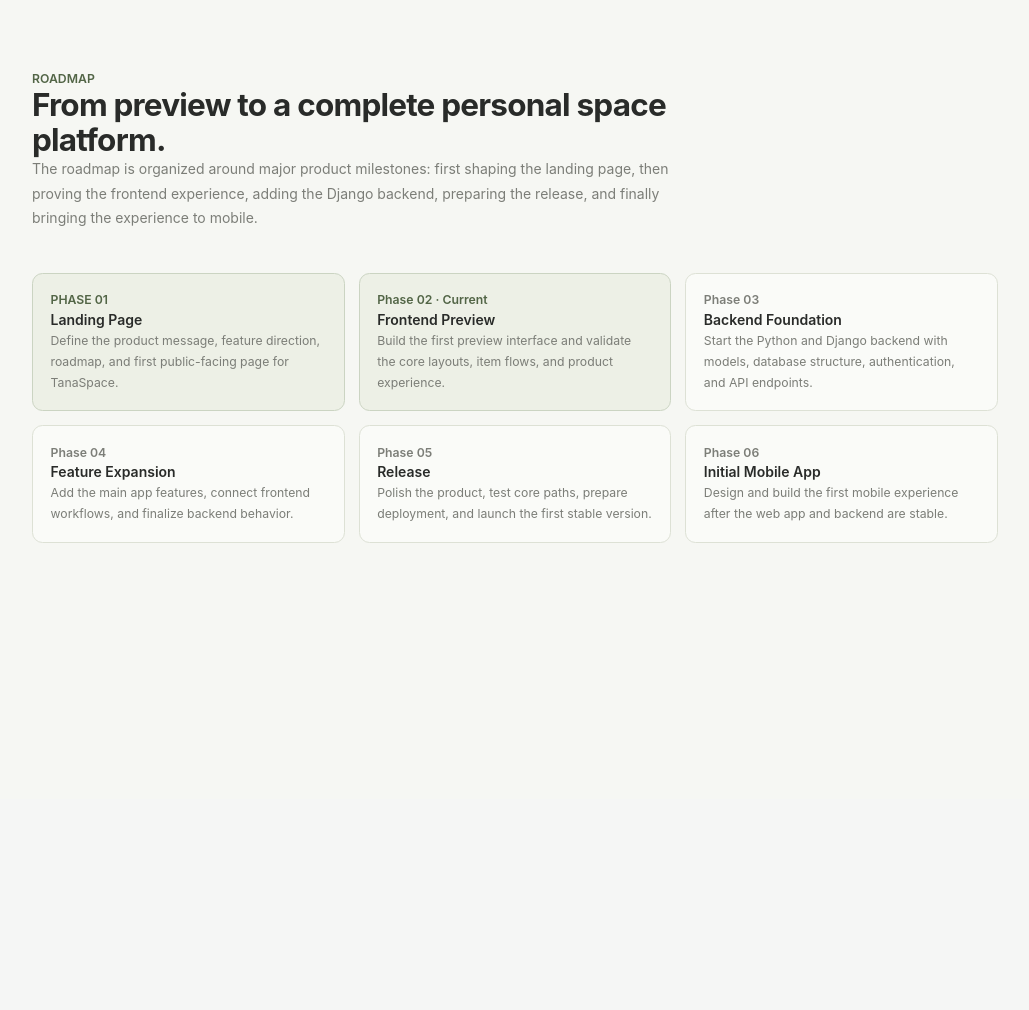
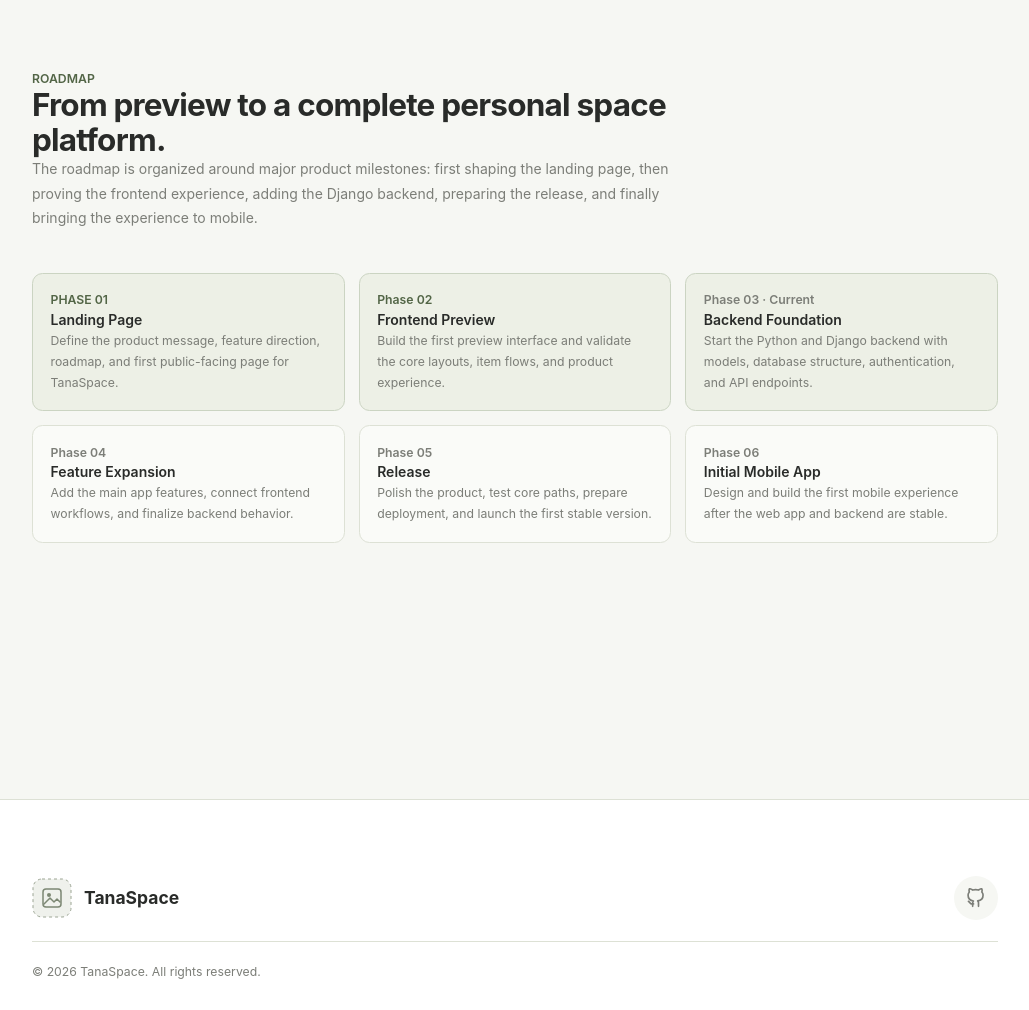
Before and after one commit to keruji/TanaSpace, a Django app: page / in a window 1280 px wide. Shown: the part 2494-3504 px from the top of the page, without its empty margins (125-1154 px from the left). Before the commit the page ends 3037 px from the top, so only its background shows below. Run offline with Django 5.2, Linux system fonts and the light colour scheme; style sheets or scripts are compiled from the project's sources.

Commit message:
feat: improve landing page animations and add footer (#26)

```diff
--- a/src/style.css
+++ b/src/style.css
@@ -130,10 +130,104 @@ article.bg-slate-950 { background-color: var(--landing-quiet); }
   }
 
   html.landing-page main > section {
-    height: calc(100svh - var(--sticky-offset));
     min-height: calc(100svh - var(--sticky-offset));
-    scroll-margin-top: var(--sticky-offset);
     scroll-snap-align: start;
-    scroll-snap-stop: always;
   }
 }
+
+.scroll-reveal-line {
+  display: block;
+}
+
+.scroll-reveal-ready > .scroll-reveal-line,
+[data-scroll-reveal="element"].scroll-reveal-ready {
+  opacity: 0;
+  transform: translateY(6px);
+  transition: opacity 0.7s ease-out, transform 0.7s ease-out;
+  transition-delay: var(--reveal-delay, 0s);
+}
+
+.scroll-reveal-ready.is-revealed > .scroll-reveal-line,
+[data-scroll-reveal="element"].scroll-reveal-ready.is-revealed,
+[data-scroll-reveal="element"].scroll-reveal-ready:focus-within {
+  opacity: 1;
+  transform: translateY(0);
+}
+
+@media (prefers-reduced-motion: reduce) {
+  html.landing-page {
+    scroll-behavior: auto;
+  }
+
+  .scroll-reveal-ready > .scroll-reveal-line,
+  [data-scroll-reveal="element"].scroll-reveal-ready {
+    opacity: 1;
+    transform: none;
+    transition: none;
+  }
+}
+
+.landing-footer {
+  padding: clamp(3rem, 6vw, 6rem) 1.5rem 2rem;
+  border-top: 1px solid var(--landing-line);
+  background: var(--landing-surface);
+}
+
+.landing-footer-inner {
+  display: flex;
+  align-items: center;
+  justify-content: space-between;
+  flex-wrap: wrap;
+  gap: 1.5rem;
+  max-width: 69rem;
+  margin-inline: auto;
+  padding-bottom: 1.5rem;
+  border-bottom: 1px solid var(--landing-line);
+}
+
+.landing-footer-copyright {
+  max-width: 69rem;
+  margin: 1.5rem auto 0;
+  color: var(--landing-muted);
+  font-size: 0.875rem;
+  line-height: 1.5;
+}
+
+.landing-footer-brand {
+  color: var(--landing-text);
+  font-size: 1.25rem;
+  font-weight: 700;
+}
+
+.landing-footer-brand .brand-logo {
+  width: 40px;
+  height: 40px;
+}
+
+.landing-footer-github {
+  display: inline-flex;
+  align-items: center;
+  justify-content: center;
+  width: 44px;
+  height: 44px;
+  border-radius: 50%;
+  background: var(--landing-soft);
+  color: var(--landing-muted);
+  transition: background-color 150ms ease, color 150ms ease;
+}
+
+.landing-footer-github:hover {
+  background: var(--landing-accent-soft);
+  color: var(--landing-accent-text);
+}
+
+.landing-footer a:focus-visible {
+  outline: 3px solid var(--landing-accent-text);
+  outline-offset: 4px;
+}
+
+@media (min-width: 1024px) and (min-height: 760px) {
+  .landing-footer {
+    scroll-snap-align: end;
+  }
+}
--- a/templates/landing.html
+++ b/templates/landing.html
@@ -68,25 +68,25 @@
   <main>
     <section class="mx-auto grid max-w-6xl items-center gap-12 px-6 py-20 lg:grid-cols-2">
       <div>
-        <p
+        <p data-scroll-reveal="element"
           class="mb-4 inline-flex rounded-full border border-indigo-400/30
             bg-indigo-400/10 px-3 py-1 text-sm text-indigo-300"
         >
           Inventory, reminders, and planning in one place
         </p>
 
-        <h1 class="max-w-2xl text-5xl font-bold tracking-tight sm:text-6xl">
+        <h1 data-scroll-reveal class="max-w-2xl text-5xl font-bold tracking-tight sm:text-6xl">
           Keep track of what you own and what comes next.
         </h1>
 
-        <p class="mt-6 max-w-xl text-lg leading-8 text-slate-400">
+        <p data-scroll-reveal class="mt-6 max-w-xl text-lg leading-8 text-slate-400">
           TanaSpace helps you record items, remember expirations and
           warranties, plan grocery runs, save recipes, and organize
           future builds without scattering details across notes and
           spreadsheets.
         </p>
 
-        <div class="mt-8 flex flex-wrap gap-4">
+        <div data-scroll-reveal="element" class="mt-8 flex flex-wrap gap-4">
           <form method="post" action="{% url 'accounts:demo' %}">
             {% csrf_token %}
             <button type="submit"
@@ -106,14 +106,14 @@
         </div>
       </div>
 
-      <div class="rounded-3xl border border-slate-800 bg-slate-900 p-6 shadow-2xl shadow-indigo-950/40">
+      <div data-scroll-reveal="element" class="rounded-3xl border border-slate-800 bg-slate-900 p-6 shadow-2xl shadow-indigo-950/40">
         <div class="mb-6 flex items-center justify-between">
           <div>
-            <p class="font-semibold">
+            <p data-scroll-reveal class="font-semibold">
               Today in TanaSpace
             </p>
 
-            <p class="text-sm text-slate-400">
+            <p data-scroll-reveal class="text-sm text-slate-400">
               4 active lists and reminders
             </p>
           </div>
@@ -125,52 +125,52 @@
         </div>
 
         <div class="grid grid-cols-2 gap-4 sm:grid-cols-3">
-          <article class="preview-item-card aspect-[3/4] rounded-xl p-4">
-            <p class="text-sm font-semibold">
+          <article data-scroll-reveal="element" class="preview-item-card aspect-[3/4] rounded-xl p-4">
+            <p data-scroll-reveal class="text-sm font-semibold">
               Laptop Warranty
             </p>
 
-            <p class="preview-item-meta mt-2 text-xs">
+            <p data-scroll-reveal class="preview-item-meta mt-2 text-xs">
               42 days left
             </p>
           </article>
 
-          <article class="preview-item-card aspect-[3/4] rounded-xl p-4">
-            <p class="text-sm font-semibold">
+          <article data-scroll-reveal="element" class="preview-item-card aspect-[3/4] rounded-xl p-4">
+            <p data-scroll-reveal class="text-sm font-semibold">
               Grocery Run
             </p>
 
-            <p class="preview-item-meta mt-2 text-xs">
+            <p data-scroll-reveal class="preview-item-meta mt-2 text-xs">
               12 items
             </p>
           </article>
 
-          <article class="preview-item-card aspect-[3/4] rounded-xl p-4">
-            <p class="text-sm font-semibold">
+          <article data-scroll-reveal="element" class="preview-item-card aspect-[3/4] rounded-xl p-4">
+            <p data-scroll-reveal class="text-sm font-semibold">
               Pantry
             </p>
 
-            <p class="preview-item-meta mt-2 text-xs">
+            <p data-scroll-reveal class="preview-item-meta mt-2 text-xs">
               3 expiring soon
             </p>
           </article>
 
-          <article class="preview-item-card aspect-[3/4] rounded-xl p-4">
-            <p class="text-sm font-semibold">
+          <article data-scroll-reveal="element" class="preview-item-card aspect-[3/4] rounded-xl p-4">
+            <p data-scroll-reveal class="text-sm font-semibold">
               Recipe Ideas
             </p>
 
-            <p class="preview-item-meta mt-2 text-xs">
+            <p data-scroll-reveal class="preview-item-meta mt-2 text-xs">
               8 saved
             </p>
           </article>
 
-          <article class="preview-item-card aspect-[3/4] rounded-xl p-4">
-            <p class="text-sm font-semibold">
+          <article data-scroll-reveal="element" class="preview-item-card aspect-[3/4] rounded-xl p-4">
+            <p data-scroll-reveal class="text-sm font-semibold">
               Future PC Build
             </p>
 
-            <p class="preview-item-meta mt-2 text-xs">
+            <p data-scroll-reveal class="preview-item-meta mt-2 text-xs">
               5 parts planned
             </p>
           </article>
@@ -189,15 +189,15 @@
 
     <section id="features" class="mx-auto max-w-6xl px-6 py-20">
       <div class="max-w-3xl">
-        <p class="text-sm font-semibold uppercase text-indigo-300">
+        <p data-scroll-reveal class="text-sm font-semibold uppercase text-indigo-300">
           Features
         </p>
 
-        <h2 class="mt-3 text-3xl font-bold tracking-tight sm:text-4xl">
+        <h2 data-scroll-reveal class="mt-3 text-3xl font-bold tracking-tight sm:text-4xl">
           A practical space for the things you own, use, and plan.
         </h2>
 
-        <p class="mt-4 leading-7 text-slate-400">
+        <p data-scroll-reveal class="mt-4 leading-7 text-slate-400">
           TanaSpace is designed around everyday records: items,
           reminders, groceries, recipes, computer builds, and other
           personal systems that are easier to manage when they live in
@@ -206,72 +206,72 @@
       </div>
 
       <div class="mt-10 grid gap-4 md:grid-cols-2 lg:grid-cols-3">
-        <article class="rounded-xl border border-slate-800 bg-slate-900 p-6">
-          <h3 class="font-semibold">
+        <article data-scroll-reveal="element" class="rounded-xl border border-slate-800 bg-slate-900 p-6">
+          <h3 data-scroll-reveal class="font-semibold">
             Item Records
           </h3>
 
-          <p class="mt-3 text-sm leading-6 text-slate-400">
+          <p data-scroll-reveal class="mt-3 text-sm leading-6 text-slate-400">
             Record devices, consumables, tools, supplies, or almost
             anything with details like item type, variant, size, weight,
             brand, notes, and photos later.
           </p>
         </article>
 
-        <article class="rounded-xl border border-slate-800 bg-slate-900 p-6">
-          <h3 class="font-semibold">
+        <article data-scroll-reveal="element" class="rounded-xl border border-slate-800 bg-slate-900 p-6">
+          <h3 data-scroll-reveal class="font-semibold">
             Expiration and Warranty Reminders
           </h3>
 
-          <p class="mt-3 text-sm leading-6 text-slate-400">
+          <p data-scroll-reveal class="mt-3 text-sm leading-6 text-slate-400">
             Add expiration dates, warranty periods, renewal dates, or
             service schedules so TanaSpace can remind you before
             something is wasted, forgotten, or out of coverage.
           </p>
         </article>
 
-        <article class="rounded-xl border border-slate-800 bg-slate-900 p-6">
-          <h3 class="font-semibold">
+        <article data-scroll-reveal="element" class="rounded-xl border border-slate-800 bg-slate-900 p-6">
+          <h3 data-scroll-reveal class="font-semibold">
             Grocery Checklists
           </h3>
 
-          <p class="mt-3 text-sm leading-6 text-slate-400">
+          <p data-scroll-reveal class="mt-3 text-sm leading-6 text-slate-400">
             Start from reusable grocery templates, then remove or add
             items for a specific scheduled grocery run without changing
             the original template.
           </p>
         </article>
 
-        <article class="rounded-xl border border-slate-800 bg-slate-900 p-6">
-          <h3 class="font-semibold">
+        <article data-scroll-reveal="element" class="rounded-xl border border-slate-800 bg-slate-900 p-6">
+          <h3 data-scroll-reveal class="font-semibold">
             Recipe Collections
           </h3>
 
-          <p class="mt-3 text-sm leading-6 text-slate-400">
+          <p data-scroll-reveal class="mt-3 text-sm leading-6 text-slate-400">
             Save recipes with ingredients, step-by-step instructions,
             estimated time, preparation notes, and the actions needed at
             each stage.
           </p>
         </article>
 
-        <article class="rounded-xl border border-slate-800 bg-slate-900 p-6">
-          <h3 class="font-semibold">
+        <article data-scroll-reveal="element" class="rounded-xl border border-slate-800 bg-slate-900 p-6">
+          <h3 data-scroll-reveal class="font-semibold">
             PC Build Planner
           </h3>
 
-          <p class="mt-3 text-sm leading-6 text-slate-400">
+          <p data-scroll-reveal class="mt-3 text-sm leading-6 text-slate-400">
             Record a current computer build, track components, and plan
             future builds with parts lists, upgrade ideas, and checklist
             progress.
           </p>
         </article>
 
-        <article class="rounded-xl border border-dashed border-slate-700 bg-slate-950 p-6">
-          <h3 class="font-semibold">
+        <article data-scroll-reveal="element" class="rounded-xl border border-dashed border-slate-700 bg-slate-950 p-6">
+          <h3 data-scroll-reveal class="font-semibold">
             More Tools Later
           </h3>
 
-          <p class="mt-3 text-sm leading-6 text-slate-400">
+          <p data-scroll-reveal class="mt-3 text-sm leading-6 text-slate-400">
             The feature set can keep growing as the product becomes
             clearer, with new spaces for other routines, collections,
             and planning workflows.
@@ -282,15 +282,15 @@
 
     <section id="about" class="border-t border-slate-800 bg-slate-900/50">
       <div class="mx-auto max-w-6xl px-6 py-20">
-        <p class="text-sm font-semibold uppercase text-indigo-300">
+        <p data-scroll-reveal class="text-sm font-semibold uppercase text-indigo-300">
           About
         </p>
 
-        <h2 class="mt-3 max-w-3xl text-3xl font-bold tracking-tight sm:text-4xl">
+        <h2 data-scroll-reveal class="mt-3 max-w-3xl text-3xl font-bold tracking-tight sm:text-4xl">
           A personal space, built one step at a time.
         </h2>
 
-        <p class="mt-4 max-w-3xl leading-7 text-slate-400">
+        <p data-scroll-reveal class="mt-4 max-w-3xl leading-7 text-slate-400">
           TanaSpace now has a Django foundation with personal accounts and
           a dashboard. Inventory, reminders, and planning tools are next
           as your space grows.
@@ -300,15 +300,15 @@
 
     <section id="roadmap" class="border-t border-slate-800 bg-slate-900/50">
       <div class="mx-auto max-w-6xl px-6 py-20">
-        <p class="text-sm font-semibold uppercase text-indigo-300">
+        <p data-scroll-reveal class="text-sm font-semibold uppercase text-indigo-300">
           Roadmap
         </p>
 
-        <h2 class="mt-3 max-w-3xl text-3xl font-bold tracking-tight sm:text-4xl">
+        <h2 data-scroll-reveal class="mt-3 max-w-3xl text-3xl font-bold tracking-tight sm:text-4xl">
           From preview to a complete personal space platform.
         </h2>
 
-        <p class="mt-4 max-w-3xl leading-7 text-slate-400">
+        <p data-scroll-reveal class="mt-4 max-w-3xl leading-7 text-slate-400">
           The roadmap is organized around major product milestones:
           first shaping the landing page, then proving the frontend
           experience, adding the Django backend, preparing the release,
@@ -316,91 +316,91 @@
         </p>
 
         <div class="mt-12 grid gap-4 md:grid-cols-2 lg:grid-cols-3">
-          <article class="rounded-xl border border-indigo-400/40 bg-indigo-400/10 p-5">
-            <p class="text-sm font-semibold uppercase text-indigo-300">
+          <article data-scroll-reveal="element" class="rounded-xl border border-indigo-400/40 bg-indigo-400/10 p-5">
+            <p data-scroll-reveal class="text-sm font-semibold uppercase text-indigo-300">
               Phase 01
             </p>
 
-            <h3 class="mt-3 font-semibold">
+            <h3 data-scroll-reveal class="mt-3 font-semibold">
               Landing Page
             </h3>
 
-            <p class="mt-3 text-sm leading-6 text-slate-400">
+            <p data-scroll-reveal class="mt-3 text-sm leading-6 text-slate-400">
               Define the product message, feature direction, roadmap,
               and first public-facing page for TanaSpace.
             </p>
           </article>
 
-          <article class="rounded-xl border border-indigo-400/40 bg-indigo-400/10 p-5">
-            <p class="text-sm font-semibold text-indigo-300">
-              Phase 02 · Current
+          <article data-scroll-reveal="element" class="rounded-xl border border-indigo-400/40 bg-indigo-400/10 p-5">
+            <p data-scroll-reveal class="text-sm font-semibold text-indigo-300">
+              Phase 02
             </p>
 
-            <h3 class="mt-3 font-semibold">
+            <h3 data-scroll-reveal class="mt-3 font-semibold">
               Frontend Preview
             </h3>
 
-            <p class="mt-3 text-sm leading-6 text-slate-400">
+            <p data-scroll-reveal class="mt-3 text-sm leading-6 text-slate-400">
               Build the first preview interface and validate the core
               layouts, item flows, and product experience.
             </p>
           </article>
 
-          <article class="rounded-xl border border-slate-800 bg-slate-950 p-5">
-            <p class="text-sm font-semibold text-slate-300">
-              Phase 03
+          <article data-scroll-reveal="element" class="rounded-xl border border-indigo-400/40 bg-indigo-400/10 p-5">
+            <p data-scroll-reveal class="text-sm font-semibold text-slate-300">
+              Phase 03 · Current
             </p>
 
-            <h3 class="mt-3 font-semibold">
+            <h3 data-scroll-reveal class="mt-3 font-semibold">
               Backend Foundation
             </h3>
 
-            <p class="mt-3 text-sm leading-6 text-slate-400">
+            <p data-scroll-reveal class="mt-3 text-sm leading-6 text-slate-400">
               Start the Python and Django backend with models, database
               structure, authentication, and API endpoints.
             </p>
           </article>
 
-          <article class="rounded-xl border border-slate-800 bg-slate-950 p-5">
-            <p class="text-sm font-semibold text-slate-300">
+          <article data-scroll-reveal="element" class="rounded-xl border border-slate-800 bg-slate-950 p-5">
+            <p data-scroll-reveal class="text-sm font-semibold text-slate-300">
               Phase 04
             </p>
 
-            <h3 class="mt-3 font-semibold">
+            <h3 data-scroll-reveal class="mt-3 font-semibold">
               Feature Expansion
             </h3>
 
-            <p class="mt-3 text-sm leading-6 text-slate-400">
+            <p data-scroll-reveal class="mt-3 text-sm leading-6 text-slate-400">
               Add the main app features, connect frontend workflows, and
               finalize backend behavior.
             </p>
           </article>
 
-          <article class="rounded-xl border border-slate-800 bg-slate-950 p-5">
-            <p class="text-sm font-semibold text-slate-300">
+          <article data-scroll-reveal="element" class="rounded-xl border border-slate-800 bg-slate-950 p-5">
+            <p data-scroll-reveal class="text-sm font-semibold text-slate-300">
               Phase 05
             </p>
 
-            <h3 class="mt-3 font-semibold">
+            <h3 data-scroll-reveal class="mt-3 font-semibold">
               Release
             </h3>
 
-            <p class="mt-3 text-sm leading-6 text-slate-400">
+            <p data-scroll-reveal class="mt-3 text-sm leading-6 text-slate-400">
               Polish the product, test core paths, prepare deployment,
               and launch the first stable version.
             </p>
           </article>
 
-          <article class="rounded-xl border border-slate-800 bg-slate-950 p-5">
-            <p class="text-sm font-semibold text-slate-300">
+          <article data-scroll-reveal="element" class="rounded-xl border border-slate-800 bg-slate-950 p-5">
+            <p data-scroll-reveal class="text-sm font-semibold text-slate-300">
               Phase 06
             </p>
 
-            <h3 class="mt-3 font-semibold">
+            <h3 data-scroll-reveal class="mt-3 font-semibold">
               Initial Mobile App
             </h3>
 
-            <p class="mt-3 text-sm leading-6 text-slate-400">
+            <p data-scroll-reveal class="mt-3 text-sm leading-6 text-slate-400">
               Design and build the first mobile experience after the web
               app and backend are stable.
             </p>
@@ -410,6 +410,29 @@
     </section>
   </main>
 
+  <footer class="landing-footer">
+    <div class="landing-footer-inner">
+      <a href="/" class="landing-brand landing-footer-brand" aria-label="TanaSpace home">
+        {% include 'includes/logo.html' %}
+        <span>TanaSpace</span>
+      </a>
+
+      <a href="https://github.com/keruji/TanaSpace"
+        class="landing-footer-github"
+        target="_blank" rel="noopener noreferrer"
+        aria-label="TanaSpace on GitHub (opens in a new tab)"
+        title="View TanaSpace on GitHub">
+        <svg width="20" height="20" viewBox="0 0 24 24" fill="none"
+          stroke="currentColor" stroke-width="2" stroke-linecap="round" stroke-linejoin="round"
+          aria-hidden="true" focusable="false">
+          <path d="M9 19c-4.3 1.4-4.3-2.5-6-3m12 6v-3.87a3.37 3.37 0 0 0-.94-2.61c3.14-.35 6.44-1.54 6.44-7A5.44 5.44 0 0 0 19 4.77 5.07 5.07 0 0 0 18.91 1S17.73.65 15 2.48a13.38 13.38 0 0 0-7 0C5.27.65 4.09 1 4.09 1A5.07 5.07 0 0 0 4 4.77a5.44 5.44 0 0 0-1.5 3.78c0 5.42 3.3 6.61 6.44 7A3.37 3.37 0 0 0 8 18.13V22" />
+        </svg>
+      </a>
+    </div>
+
+    <p class="landing-footer-copyright">© {% now "Y" %} TanaSpace. All rights reserved.</p>
+  </footer>
+
   <script type="module" src="{% static 'app.js' %}"></script>
 </body>
 
```
Also changed, not shown: src/main.js (+7 -153 lines), src/scroll-reveal.js (added, +104 -0 lines).
